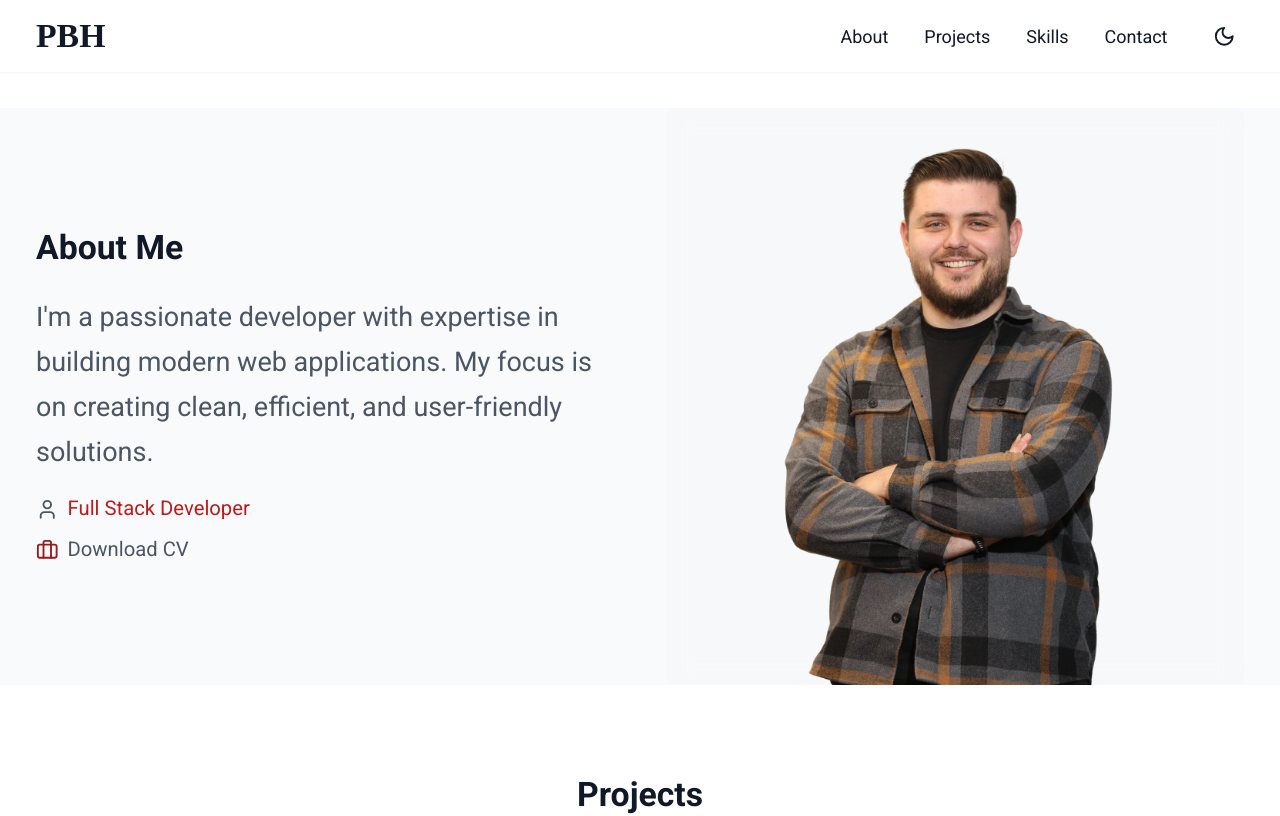
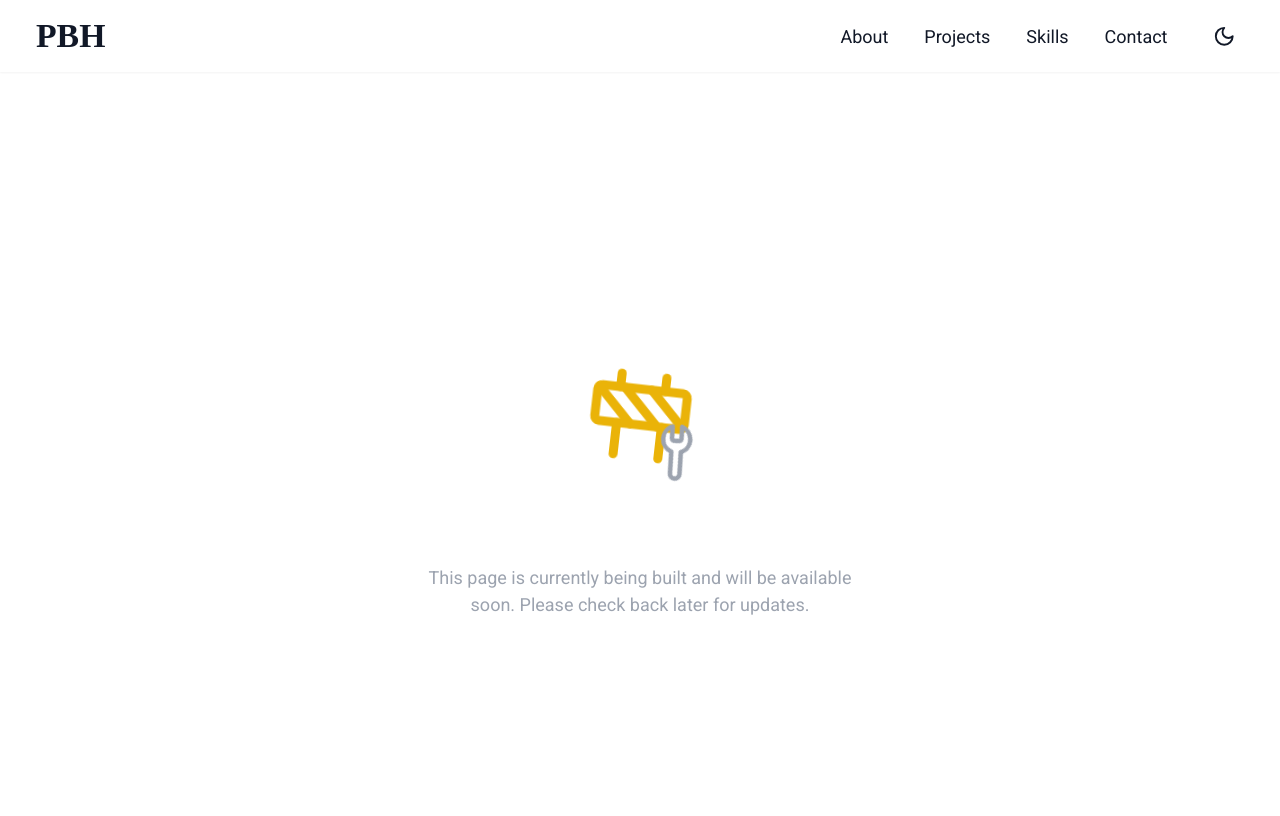
Before and after one commit to Petrit-Halabaku/Petrit-Halabaku, a React (Vite) app: page / in a window 1280 px wide. Shown: the top 816 px of the page. Built offline with nearby package versions, Linux system fonts and the light colour scheme; a web font is replaced by a local one.

Commit message:
Update dependencies and modify routes to use Maintenance page

```diff
--- a/package.json
+++ b/package.json
@@ -11,10 +11,11 @@
   },
   "dependencies": {
     "emailjs-com": "^3.2.0",
-    "framer-motion": "^11.0.8",
+    "framer-motion": "^11.18.2",
     "lucide-react": "^0.344.0",
     "react": "^18.3.1",
     "react-dom": "^18.3.1",
+    "react-icons": "^5.5.0",
     "react-router-dom": "^7.0.2",
     "swiper": "^11.0.6"
   },
--- /dev/null
+++ b/src/pages/Maintenance.tsx
@@ -0,0 +1,137 @@
+// import { motion } from "framer-motion";
+// import { FaTools } from "react-icons/fa";
+// // import { Link } from "react-router-dom";
+// // import { Home } from "lucide-react";
+
+// const Maintenance = () => {
+//   return (
+//     <div className="min-h-screen flex flex-col items-center justify-center bg-white dark:bg-dark-bg p-4 transition-colors duration-200">
+//       <motion.div
+//         initial={{ scale: 0, opacity: 0 }}
+//         animate={{ scale: 1, opacity: 1 }}
+//         transition={{
+//           type: "spring",
+//           stiffness: 260,
+//           damping: 20,
+//           duration: 1,
+//         }}
+//         className="text-center"
+//       >
+//         <motion.div
+//           animate={{
+//             rotate: [0, 10, -10, 0],
+//           }}
+//           transition={{
+//             duration: 2,
+//             repeat: Infinity,
+//             repeatType: "reverse",
+//           }}
+//           className="text-6xl mb-6 text-blue-600 dark:text-blue-400"
+//         >
+//           <FaTools />
+//         </motion.div>
+
+//         <h1 className="text-4xl font-bold text-gray-800 dark:text-dark-text mb-4">
+//           Under Maintenance
+//         </h1>
+
+//         <p className="text-xl text-gray-600 dark:text-gray-300 mb-8">
+//           We're currently working on improving our website. Please check back
+//           soon!
+//         </p>
+
+//         {/* <motion.div
+//           animate={{
+//             y: [0, -10, 0],
+//           }}
+//           transition={{
+//             duration: 2,
+//             repeat: Infinity,
+//             repeatType: "reverse",
+//           }}
+//           className="text-sm text-gray-500 dark:text-gray-400 mb-8"
+//         >
+//           Estimated time: 30 minutes
+//         </motion.div> */}
+
+//         {/* <Link
+//           to="/"
+//           className="inline-flex items-center px-6 py-3 rounded-full bg-blue-600 text-white hover:bg-blue-700 dark:bg-blue-500 dark:hover:bg-blue-600 transition-colors duration-200"
+//         >
+//           <Home className="w-5 h-5 mr-2" />
+//           Back to Home
+//         </Link> */}
+//       </motion.div>
+//     </div>
+//   );
+// };
+
+// export default Maintenance;
+
+import { motion } from "framer-motion";
+import { Construction, Wrench } from "lucide-react";
+
+export default function UnderConstruction() {
+  const container = {
+    hidden: { opacity: 0 },
+    show: {
+      opacity: 1,
+      transition: {
+        staggerChildren: 0.1,
+      },
+    },
+  };
+
+  const item = {
+    hidden: { opacity: 0, y: 20 },
+    show: { opacity: 1, y: 0 },
+  };
+
+  return (
+    <main className="min-h-screen bg-white dark:bg-dark-bg text-white flex items-center justify-center">
+      <div className="max-w-md mx-auto px-4 text-center">
+        <motion.div variants={container} initial="hidden" animate="show">
+          <motion.div className="flex justify-center mb-8" variants={item}>
+            <div className="relative">
+              <motion.div
+                animate={{
+                  rotate: [0, 10, 0, -10, 0],
+                }}
+                transition={{
+                  duration: 5,
+                  repeat: Number.POSITIVE_INFINITY,
+                  repeatType: "loop",
+                }}
+              >
+                <Construction className="w-24 h-24 text-yellow-500" />
+              </motion.div>
+              <motion.div
+                className="absolute -bottom-2 -right-2"
+                animate={{
+                  rotate: [0, 45, 0, -45, 0],
+                }}
+                transition={{
+                  duration: 3,
+                  repeat: Number.POSITIVE_INFINITY,
+                  repeatType: "loop",
+                  delay: 0.5,
+                }}
+              >
+                <Wrench className="w-12 h-12 text-gray-400" />
+              </motion.div>
+            </div>
+          </motion.div>
+
+          <motion.h1 className="text-3xl font-bold mb-4" variants={item}>
+            Under Construction
+          </motion.h1>
+
+          <motion.p className="text-gray-400 mb-8" variants={item}>
+            This page is currently being built and will be available soon.
+            Please check back later for updates.
+          </motion.p>
+        </motion.div>
+      </div>
+    </main>
+  );
+}
```
Also changed, not shown: src/routes/routes.tsx (+6 -8 lines), 2 other files (tests, documents, lock files or other folders).
